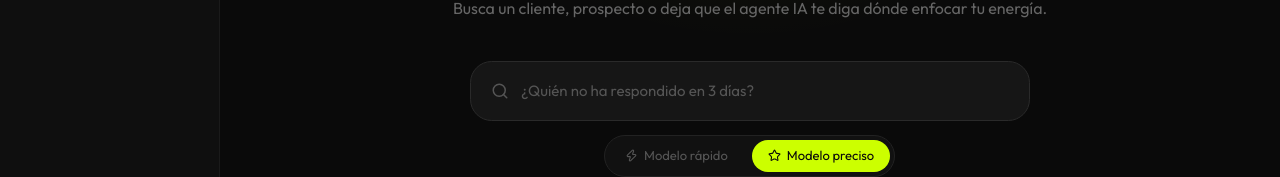
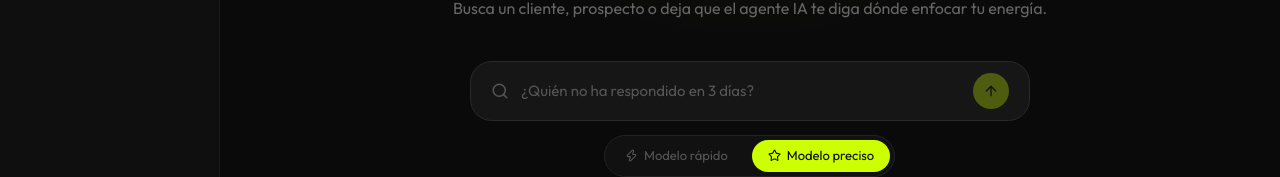
Before and after one commit to importacionesurbano24-oss/CRM-EDWIN-, a Next.js app: page /inicio in a window 1280 px wide. Shown: the part 398-575 px from the top of the page. Built offline with nearby package versions, Linux system fonts and the light colour scheme; no server answers; the database is empty.

Commit message:
feat: boton de enviar (flecha) en el buscador de /inicio
Solo tenia la lupa y la X de limpiar — nada indicaba que se podia
mandar la busqueda con un click, solo con Enter. Se agrega un boton
circular con flecha hacia arriba, mismo estilo que ya usa el chat.

```diff
--- a/components/inicio/InicioHome.tsx
+++ b/components/inicio/InicioHome.tsx
@@ -7,6 +7,7 @@ import { Syne } from "next/font/google";
 import {
   Search,
   X,
+  ArrowUp,
   Zap,
   Star,
   UserPlus,
@@ -160,6 +161,13 @@ export function InicioHome() {
               <X className="size-4" />
             </button>
           )}
+          <button
+            type="submit"
+            disabled={!busqueda.trim()}
+            className="flex size-9 shrink-0 items-center justify-center rounded-full bg-brand-lime text-brand-lime-foreground transition-opacity disabled:opacity-30"
+          >
+            <ArrowUp className="size-4" />
+          </button>
         </div>
       </form>
 
```
